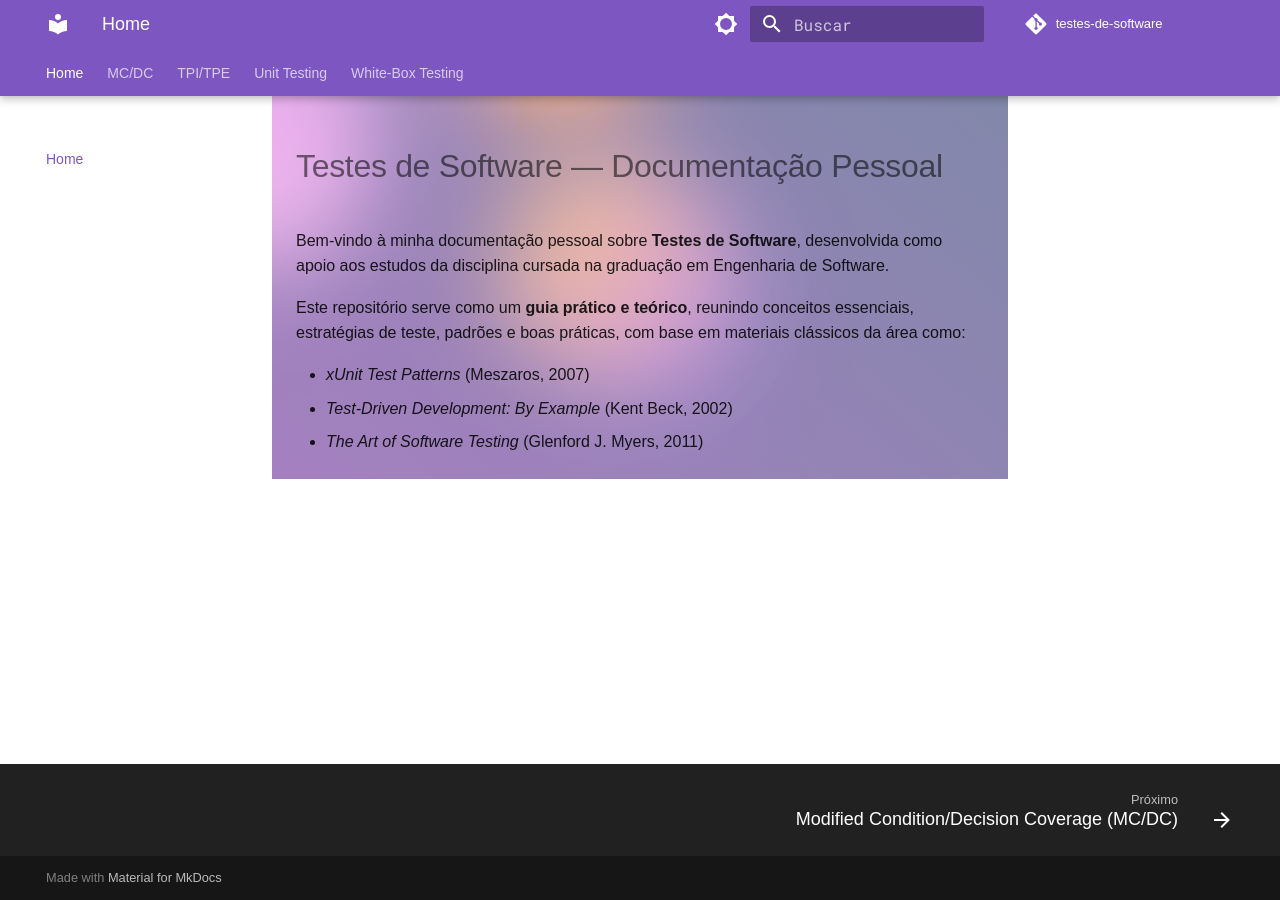
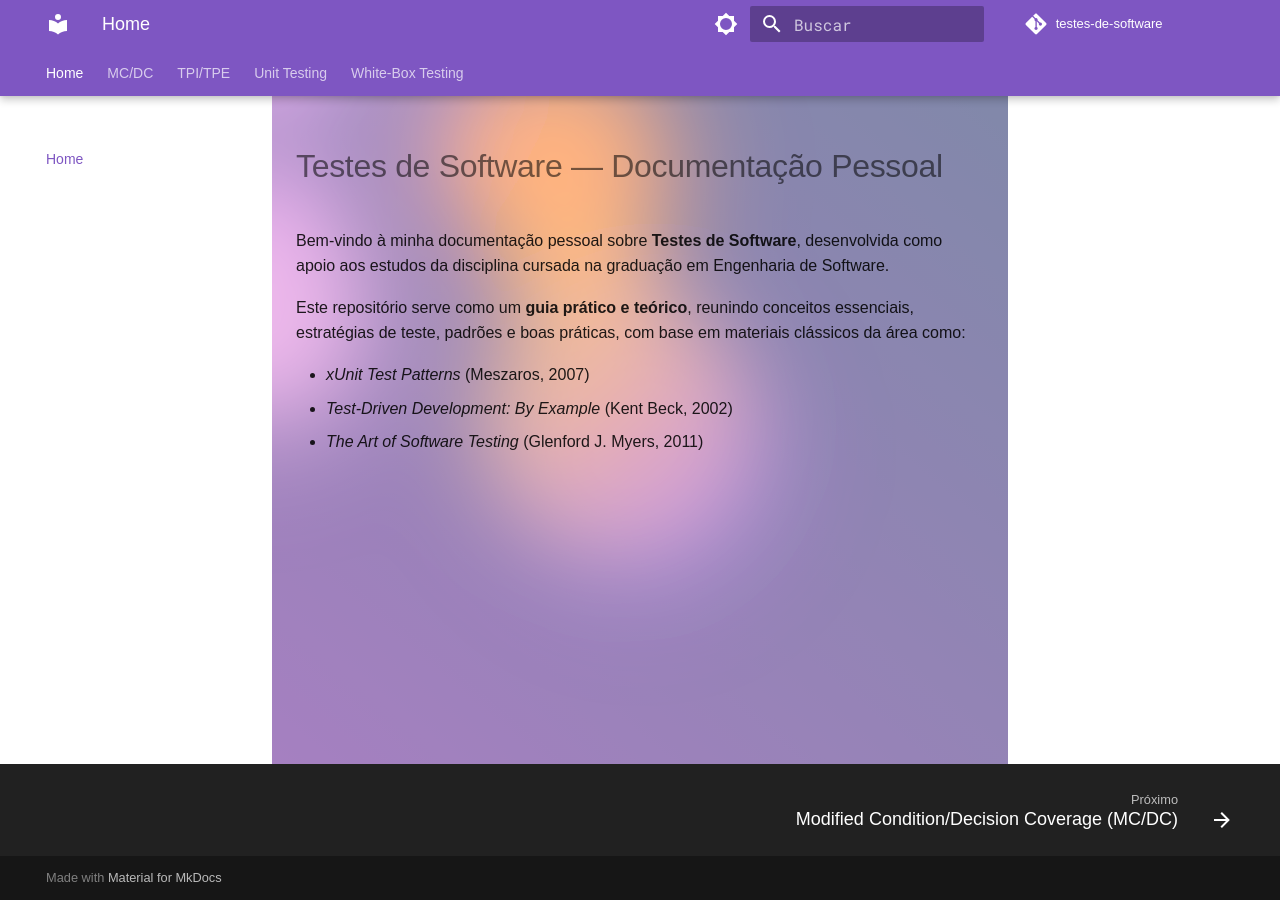
Before and after one commit to arthurrochamoreira/Testes-de-Software, an MkDocs documentation site: the page built from docs/index.md, in a window 1280 px wide. Built offline with MkDocs 1.6.1 and Material for MkDocs 9.7.7, drawn with Linux system fonts in a browser that asks for light colours; comment, search, counter and statistics services are not loaded.

Commit message:
v01 do css custom

```diff
--- a/docs/css/custom.css
+++ b/docs/css/custom.css
@@ -77,7 +77,7 @@ body {
   overflow: hidden;
   background: linear-gradient(40deg, var(--color-bg1), var(--color-bg2));
   top: -4rem;
-  bottom: 0; /* faz o fundo chegar até a parte inferior do conteúdo */
+  bottom: -285px;
   left: 0;
   pointer-events: none;
   z-index: -1;
```
